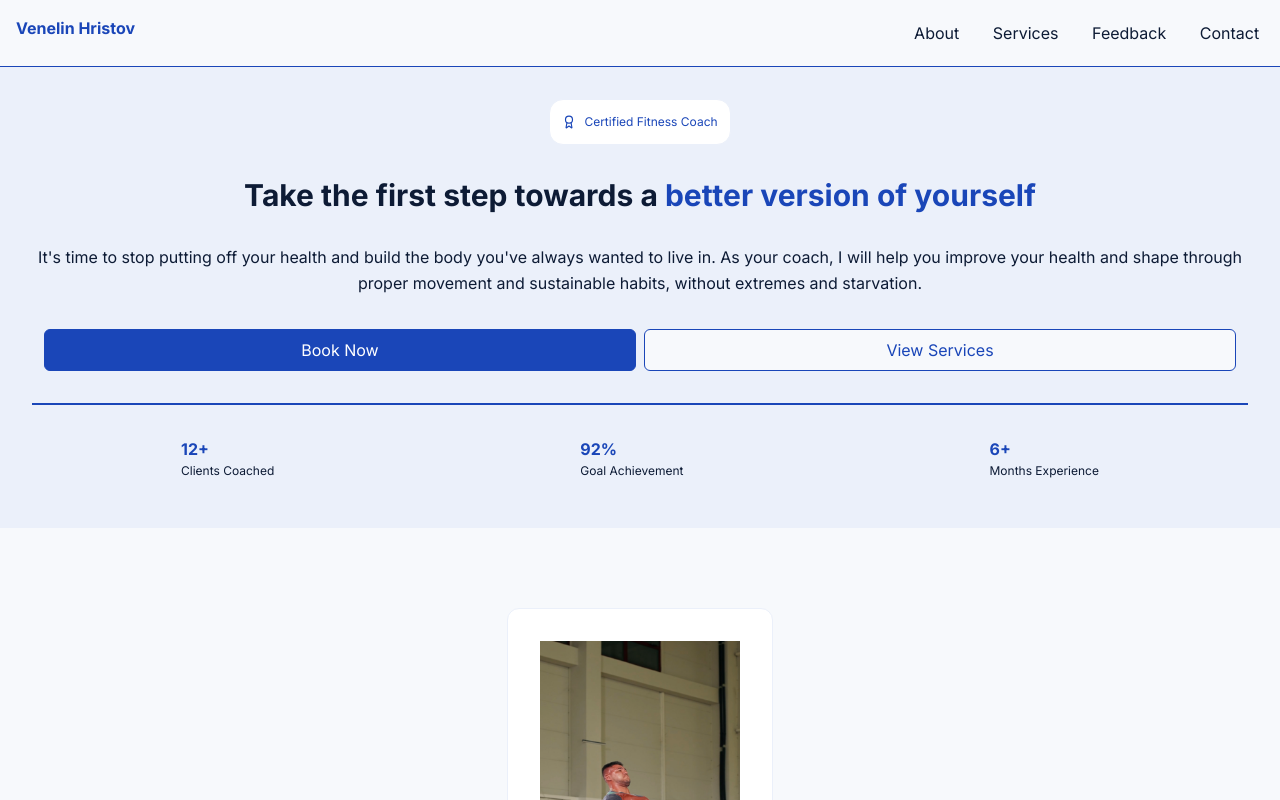
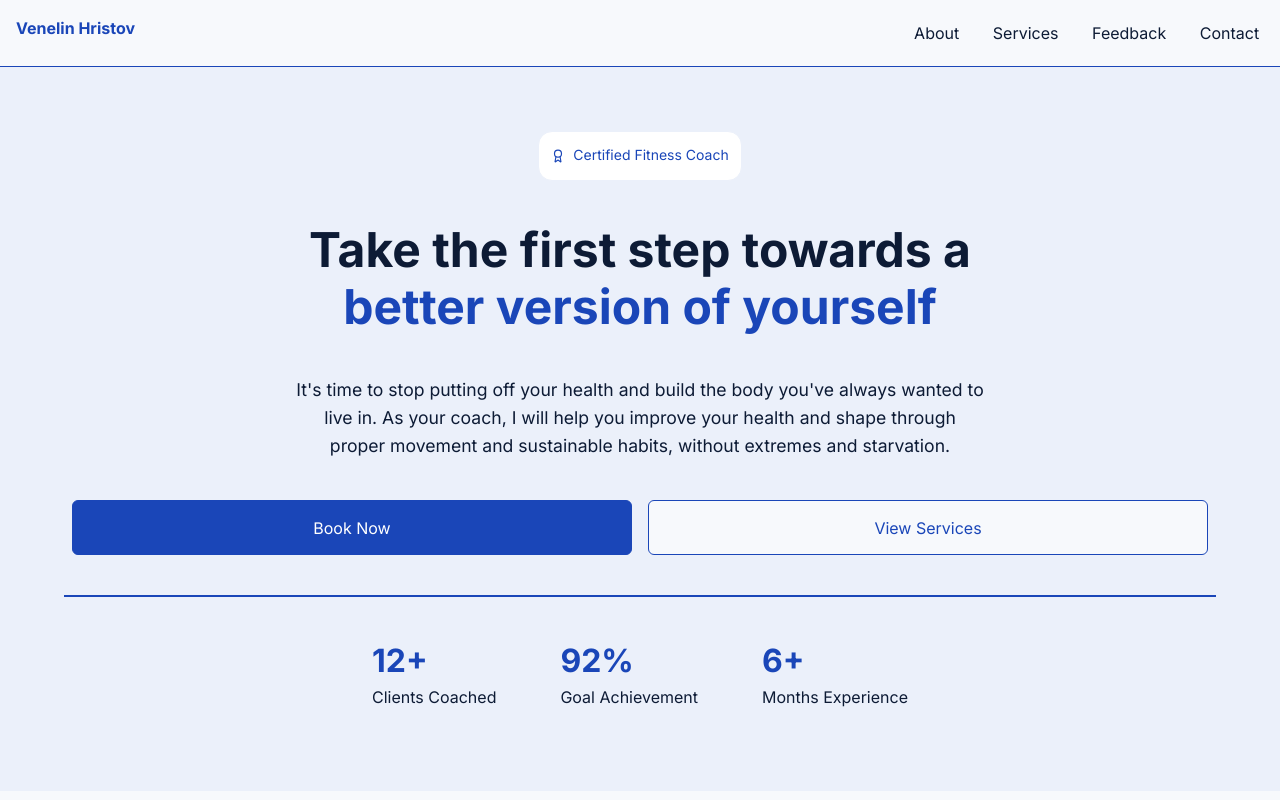
Before and after one commit to George-frontend/trainer-portfolio, a React (Vite) app in the folder trainer-portfolio-2026/: page / in a window 1280 px wide. Shown: the top 800 px of the page. Built offline with nearby package versions, Linux system fonts and the light colour scheme.

Commit message:
feat: add tablet media query for Hero section

```diff
--- a/trainer-portfolio-2026/src/styles/hero.css
+++ b/trainer-portfolio-2026/src/styles/hero.css
@@ -96,3 +96,53 @@
     color: var(--secondary-text);
     font-size: 0.75rem;
 }
+
+
+@media (min-width: 768px) {
+  .hero {
+    padding: 4rem 4rem;
+    gap: 1.5rem;
+  }
+
+  .primary-p {
+    max-width: 40%;
+    font-size: 14px;
+  }
+
+  .hero-h1 {
+    font-size: 3rem;
+    max-width: 70%;
+    align-self: center;
+  }
+
+  .secondary-p {
+    max-width: 60%;
+    align-self: center;
+    font-size: 1.1rem;
+  }
+
+  .actions {
+    gap: 1rem;
+  }
+
+  .primary-btn,
+  .secondary-btn {
+    flex: 1;
+    max-width: 220px;
+    padding: 0.9rem 2rem;
+  }
+
+  .elements {
+    max-width: 60%;
+    align-self: center;
+    gap: 2rem;
+  }
+
+  .children-elements span {
+    font-size: 2rem;
+  }
+
+  .children-elements p {
+    font-size: 1rem;
+  }
+}
```
